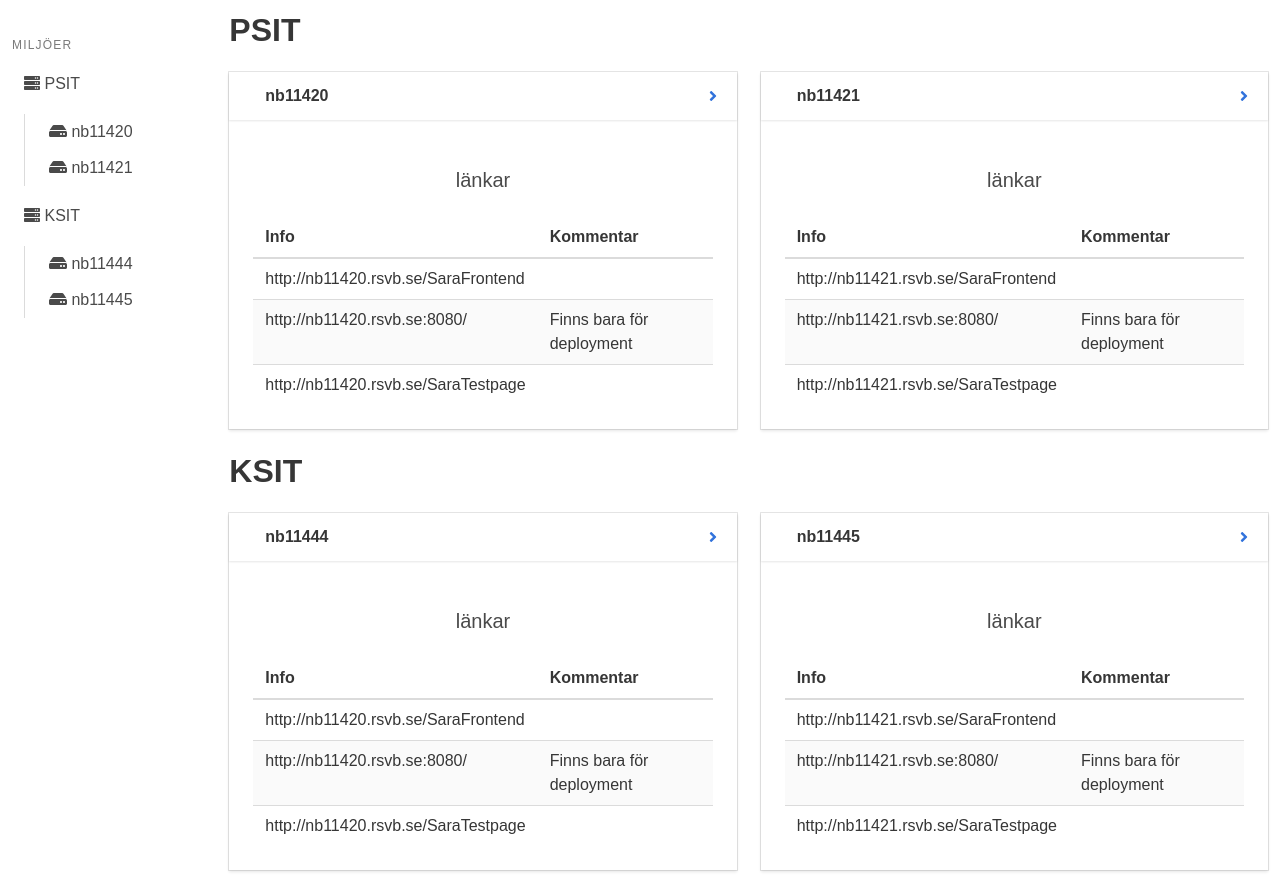
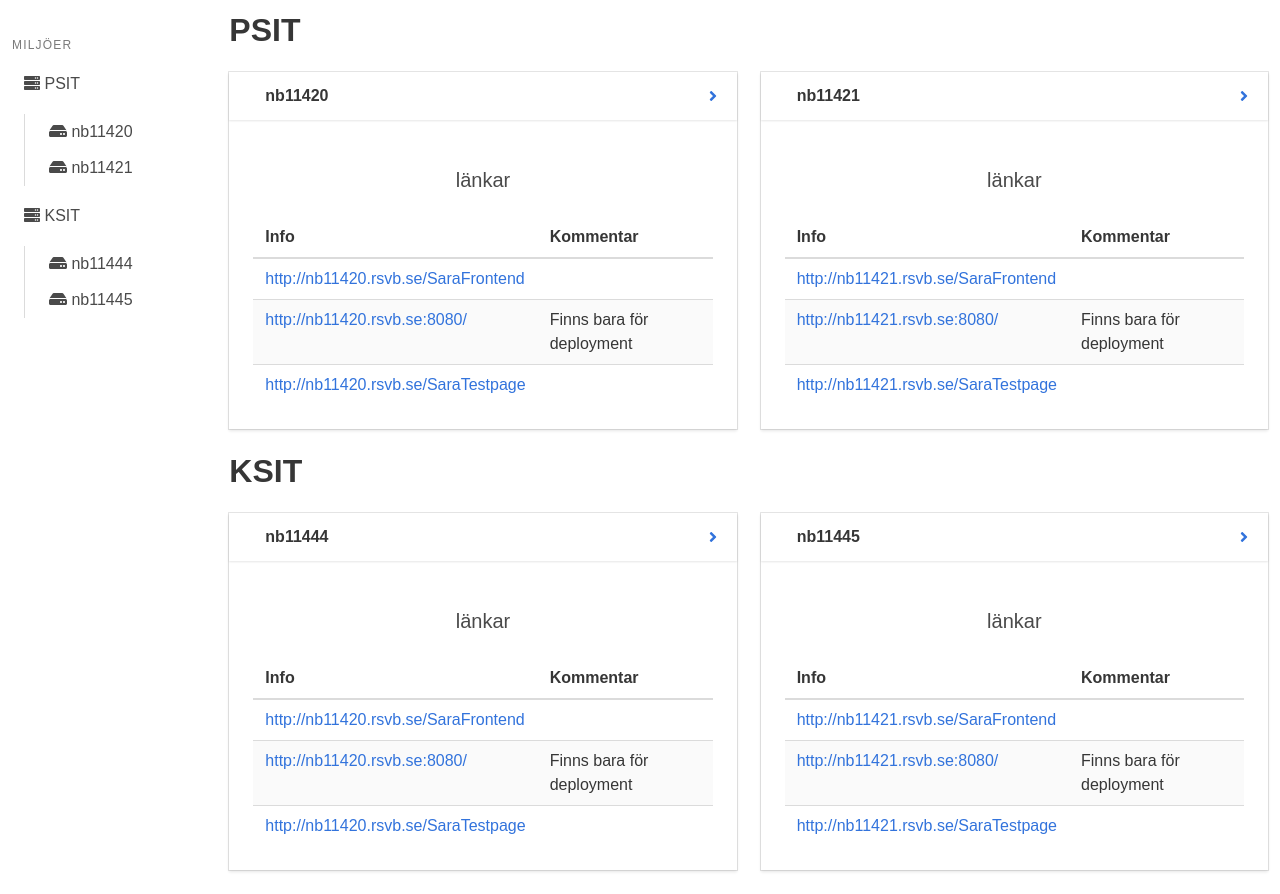
Before and after one commit to ulve/miljo, a React (Create React App) app: page / in a window 1280 px wide. Built offline with nearby package versions, Linux system fonts and the light colour scheme.

Commit message:
Format link

```diff
--- a/src/CardServerContent.js
+++ b/src/CardServerContent.js
@@ -1,4 +1,6 @@
 import React from "react";
+
+const formatIfUrl = item => item.startsWith("http") ? <a href={item}>{item}</a> : item
 
 const renderSimple = (title, item) => (
     <div key={item}>
@@ -20,7 +22,7 @@ const renderSimple = (title, item) => (
     if (item instanceof Object && !(item instanceof Array)) {
       return (
         <tr key={Object.keys(item)[0]}>
-          <td>{item[Object.keys(item)[0]]}</td>
+          <td>{formatIfUrl(item[Object.keys(item)[0]])}</td>
           <td>{item[Object.keys(item)[1]]}</td>
         </tr>
       );
```
